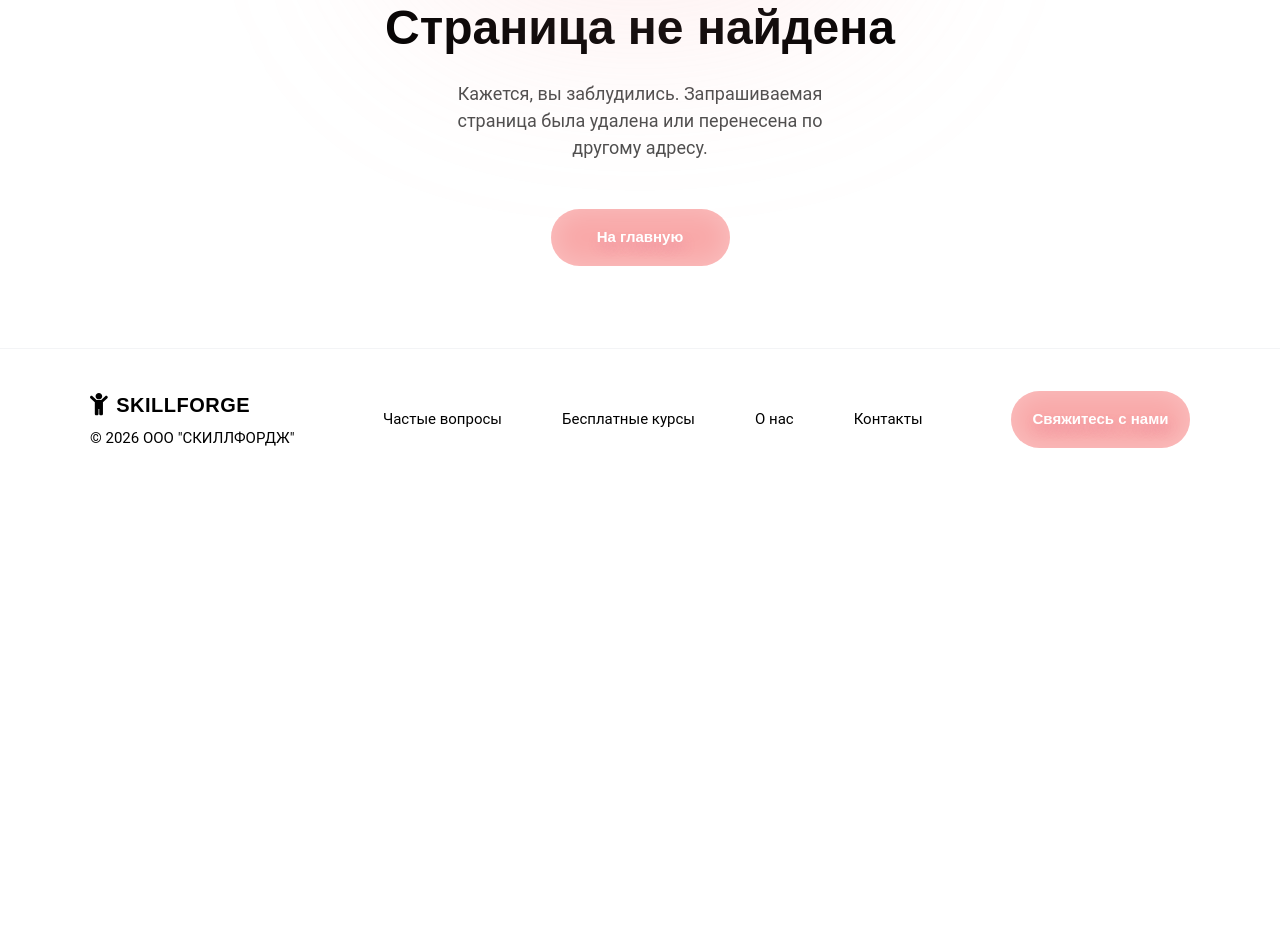
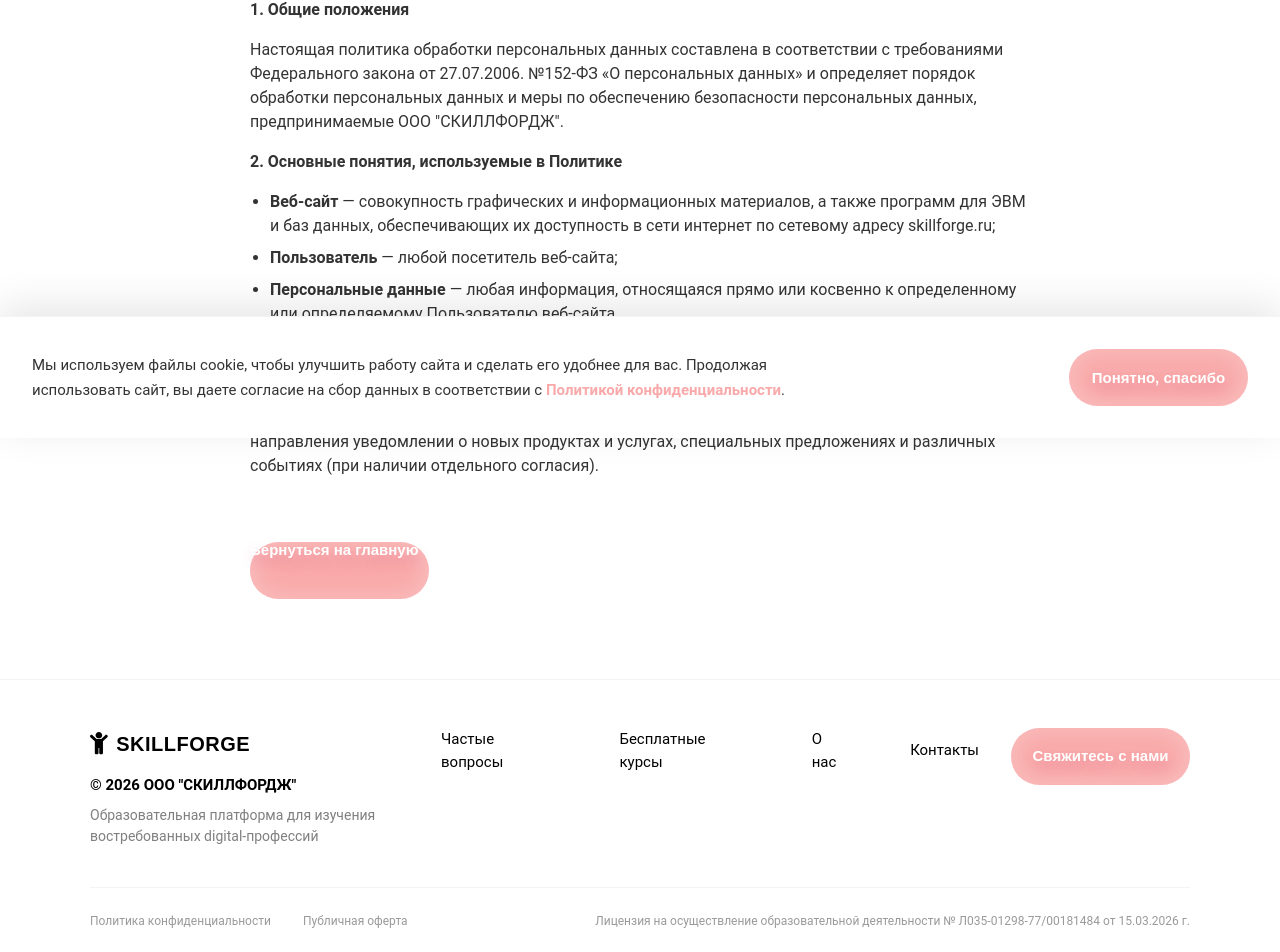
Before and after one commit to awesfdawe/student-lms, a Vue app in the folder frontend/: page /privacy in a window 1280 px wide. Shown: the part 362-1314 px from the top of the page. Before the commit the page ends 852 px from the top, so only its background shows below. Built offline with nearby package versions, Linux system fonts and the light colour scheme.

Commit message:
Added terms, privacy pages, cockies notification, license ID and links on all of them

```diff
--- a/frontend/src/App.vue
+++ b/frontend/src/App.vue
@@ -1,3 +1,12 @@
 <template>
   <router-view />
+  <CookieBanner />
 </template>
+
+<script setup lang="ts">
+import CookieBanner from '@/components/CookieBanner.vue'
+</script>
+
+<style>
+@import '@/assets/style.css';
+</style>
--- /dev/null
+++ b/frontend/src/components/CookieBanner.vue
@@ -0,0 +1,40 @@
+<template>
+  <div
+    v-if="!isAccepted"
+    class="fixed bottom-0 left-0 right-0 bg-white shadow-[0_-10px_40px_rgba(0,0,0,0.1)] z-[100] border-t border-gray-100 p-[1.5rem] sm:p-[2rem]"
+  >
+    <div
+      class="max-w-[80rem] mx-auto flex flex-col sm:flex-row items-center justify-between gap-[1.5rem]"
+    >
+      <div
+        class="font-roboto text-[0.9375rem] text-black/80 text-center sm:text-left leading-relaxed max-w-[50rem]"
+      >
+        Мы используем файлы cookie, чтобы улучшить работу сайта и сделать его удобнее для вас.
+        Продолжая использовать сайт, вы даете согласие на сбор данных в соответствии с
+        <router-link to="/privacy" class="text-accent hover:underline font-bold"
+          >Политикой конфиденциальности</router-link
+        >.
+      </div>
+      <button @click="acceptCookies" class="btn-cta whitespace-nowrap !py-[0.75rem] !px-[2rem]">
+        Понятно, спасибо
+      </button>
+    </div>
+  </div>
+</template>
+
+<script setup lang="ts">
+import { ref, onMounted } from 'vue'
+
+const isAccepted = ref(true)
+
+onMounted(() => {
+  if (!localStorage.getItem('cookie_consent')) {
+    isAccepted.value = false
+  }
+})
+
+const acceptCookies = () => {
+  localStorage.setItem('cookie_consent', 'true')
+  isAccepted.value = true
+}
+</script>
--- a/frontend/src/components/footer/Footer.vue
+++ b/frontend/src/components/footer/Footer.vue
@@ -1,12 +1,20 @@
 <template>
   <footer
-    class="w-full py-[2.5rem] px-[1.25rem] xl:px-[5.625rem] max-w-[80rem] mx-auto flex flex-col lg:flex-row items-center justify-between gap-[2rem] lg:gap-8 border-t border-gray-100 mt-auto bg-white relative z-10"
+    class="w-full pt-[3rem] pb-[2rem] px-[1.25rem] xl:px-[5.625rem] max-w-[80rem] mx-auto flex flex-col border-t border-gray-100 mt-auto bg-white relative z-10"
+  >
+    <div
+      class="flex flex-col lg:flex-row items-center lg:items-start justify-between gap-[2.5rem] lg:gap-8 mb-[2.5rem]"
     >
       <div class="flex flex-col items-center lg:items-start gap-2">
         <HeaderLogo />
-      <span class="font-roboto text-[0.9375rem] text-black mt-2 lg:mt-0"
-        >© 2026 ООО "СКИЛЛФОРДЖ"</span
+        <span class="font-roboto text-[0.9375rem] text-black mt-2 font-bold">
+          © 2026 ООО "СКИЛЛФОРДЖ"
+        </span>
+        <span
+          class="font-roboto text-[0.875rem] text-black/50 text-center lg:text-left max-w-[20rem]"
         >
+          Образовательная платформа для изучения востребованных digital-профессий
+        </span>
       </div>
 
       <nav
@@ -29,6 +37,24 @@
       </nav>
 
       <router-link to="/contacts" class="btn-cta shrink-0"> Свяжитесь с нами </router-link>
+    </div>
+
+    <div
+      class="flex flex-col md:flex-row items-center justify-between gap-[1rem] pt-[1.5rem] border-t border-gray-100 font-roboto text-[0.75rem] text-black/40"
+    >
+      <div class="flex flex-wrap justify-center gap-[1rem] md:gap-[2rem]">
+        <router-link to="/privacy" class="hover:text-accent transition-colors"
+          >Политика конфиденциальности</router-link
+        >
+        <router-link to="/terms" class="hover:text-accent transition-colors"
+          >Публичная оферта</router-link
+        >
+      </div>
+      <div class="text-center md:text-right">
+        Лицензия на осуществление образовательной деятельности № Л035-01298-77/00181484 от
+        15.03.2026 г.
+      </div>
+    </div>
   </footer>
 </template>
 
--- a/frontend/src/router/index.ts
+++ b/frontend/src/router/index.ts
@@ -11,6 +11,8 @@
     { path: '/contacts', name: 'contacts', component: () => import('@/views/ContactsPage.vue') },
     { path: '/login', name: 'login', component: () => import('@/views/LoginPage.vue') },
     { path: '/register', name: 'register', component: () => import('@/views/RegisterPage.vue') },
+    { path: '/privacy', name: 'privacy', component: () => import('@/views/PrivacyPolicyPage.vue') },
+    { path: '/terms', name: 'terms', component: () => import('@/views/TermsOfServicePage.vue') },
     {
       path: '/:pathMatch(.*)*',
       name: 'not-found',
--- /dev/null
+++ b/frontend/src/views/PrivacyPolicyPage.vue
@@ -0,0 +1,52 @@
+<template>
+  <MainLayout>
+    <section
+      class="relative z-10 pt-[7rem] md:pt-[10rem] pb-[5rem] px-[1.25rem] xl:px-[5.625rem] max-w-[60rem] mx-auto min-h-[calc(100vh-5.625rem)]"
+    >
+      <h1
+        class="font-geologica font-bold text-[2.5rem] md:text-[3.5rem] text-black mb-[2rem] animate-fade-up"
+      >
+        Политика конфиденциальности
+      </h1>
+      <div
+        class="prose prose-lg prose-blue max-w-none font-roboto text-black/80 animate-fade-up"
+        style="animation-delay: 0.1s"
+      >
+        <p class="mb-4"><strong>1. Общие положения</strong></p>
+        <p class="mb-4">
+          Настоящая политика обработки персональных данных составлена в соответствии с требованиями
+          Федерального закона от 27.07.2006. №152-ФЗ «О персональных данных» и определяет порядок
+          обработки персональных данных и меры по обеспечению безопасности персональных данных,
+          предпринимаемые ООО "СКИЛЛФОРДЖ".
+        </p>
+
+        <p class="mb-4"><strong>2. Основные понятия, используемые в Политике</strong></p>
+        <ul class="list-disc pl-5 mb-4 space-y-2">
+          <li>
+            <strong>Веб-сайт</strong> — совокупность графических и информационных материалов, а
+            также программ для ЭВМ и баз данных, обеспечивающих их доступность в сети интернет по
+            сетевому адресу skillforge.ru;
+          </li>
+          <li><strong>Пользователь</strong> — любой посетитель веб-сайта;</li>
+          <li>
+            <strong>Персональные данные</strong> — любая информация, относящаяся прямо или косвенно
+            к определенному или определяемому Пользователю веб-сайта.
+          </li>
+        </ul>
+
+        <p class="mb-4"><strong>3. Цели сбора персональных данных</strong></p>
+        <p class="mb-4">
+          Обработка персональных данных Пользователя осуществляется в целях предоставления доступа
+          Пользователю к сервисам, информации и/или материалам, содержащимся на веб-сайте, а также
+          для направления уведомлений о новых продуктах и услугах, специальных предложениях и
+          различных событиях (при наличии отдельного согласия).
+        </p>
+      </div>
+      <router-link to="/" class="btn-cta mt-[3rem] inline-block">Вернуться на главную</router-link>
+    </section>
+  </MainLayout>
+</template>
+
+<script setup lang="ts">
+import MainLayout from '@/layout/MainLayout.vue'
+</script>
--- /dev/null
+++ b/frontend/src/views/TermsOfServicePage.vue
@@ -0,0 +1,49 @@
+<template>
+  <MainLayout>
+    <section
+      class="relative z-10 pt-[7rem] md:pt-[10rem] pb-[5rem] px-[1.25rem] xl:px-[5.625rem] max-w-[60rem] mx-auto min-h-[calc(100vh-5.625rem)]"
+    >
+      <h1
+        class="font-geologica font-bold text-[2.5rem] md:text-[3.5rem] text-black mb-[2rem] animate-fade-up"
+      >
+        Публичная оферта
+      </h1>
+      <div
+        class="prose prose-lg prose-blue max-w-none font-roboto text-black/80 animate-fade-up"
+        style="animation-delay: 0.1s"
+      >
+        <p class="mb-4"><strong>1. Предмет договора</strong></p>
+        <p class="mb-4">
+          Настоящий документ является публичной офертой ООО "СКИЛЛФОРДЖ" в соответствии со ст. 437
+          Гражданского кодекса РФ. Оферта определяет условия предоставления платного доступа к
+          образовательным материалам (курсам, программам ДПО) посредством Платформы.
+        </p>
+
+        <p class="mb-4"><strong>2. Условия оказания услуг и доступ</strong></p>
+        <p class="mb-4">
+          Доступ к образовательным материалам предоставляется Пользователю после прохождения
+          процедуры регистрации и 100% предоплаты стоимости выбранного курса (если не указано иное,
+          например, при покупке в рассрочку через банки-партнеры).
+        </p>
+
+        <p class="mb-4"><strong>3. Возврат денежных средств</strong></p>
+        <p class="mb-4">
+          Возврат средств за информационно-консультационные услуги осуществляется в соответствии с
+          Законом РФ "О защите прав потребителей". Пользователь вправе отказаться от исполнения
+          договора в любое время при условии оплаты Исполнителю фактически понесенных им расходов.
+        </p>
+
+        <p class="mb-4"><strong>4. Ответственность сторон</strong></p>
+        <p class="mb-4">
+          Стороны несут ответственность за неисполнение или ненадлежащее исполнение своих
+          обязательств в соответствии с законодательством Российской Федерации.
+        </p>
+      </div>
+      <router-link to="/" class="btn-cta mt-[3rem] inline-block">Вернуться на главную</router-link>
+    </section>
+  </MainLayout>
+</template>
+
+<script setup lang="ts">
+import MainLayout from '@/layout/MainLayout.vue'
+</script>
```
Lines whose indentation alone changed are shown as unchanged.
